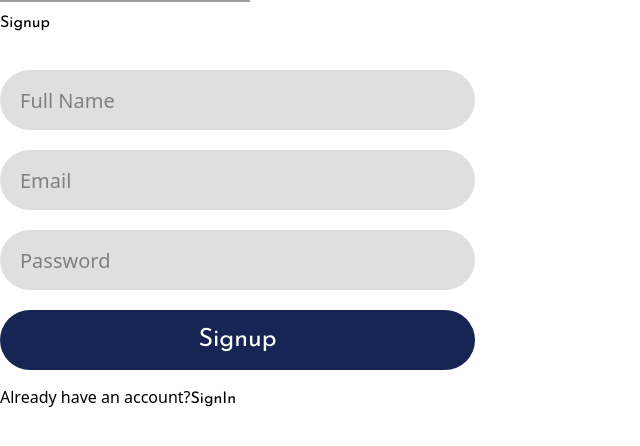
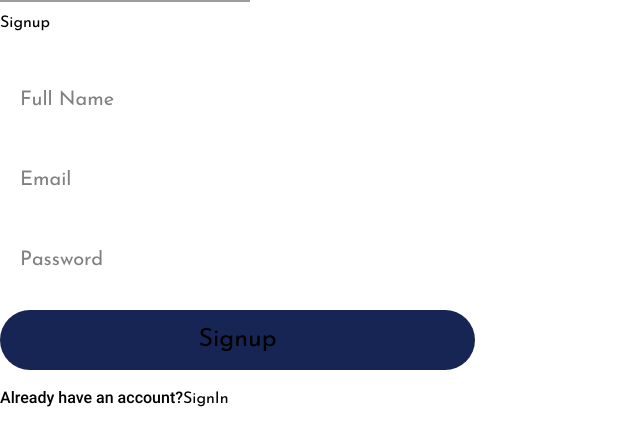
Before and after one commit to AbdulRaufHassan/Chat_App-Firebase-React_Js, a React (Vite) app: page / in a window 1280 px wide. Shown: the part 198-644 px from the top of the page, without its empty margins (0-640 px from the left). Built offline with nearby package versions, Linux system fonts and the light colour scheme; no server answers; grey boxes are pictures that could not be loaded.

Commit message:
add signin_signup page validation and message

```diff
--- a/package.json
+++ b/package.json
@@ -10,6 +10,7 @@
     "preview": "vite preview"
   },
   "dependencies": {
+    "@ant-design/icons": "^5.3.1",
     "antd": "^5.14.2",
     "firebase": "^10.8.0",
     "react": "^18.2.0",
--- a/src/contants/index.js
+++ b/src/contants/index.js
@@ -1,3 +1,4 @@
 const emailRegex = /[a-zA-Z0-9._%+-]+@[a-zA-Z0-9.-]+\.[a-zA-Z]{2,}/;
+const whiteSpaceRegex = /^[^\s]+(?:$|.*[^\s]+$)/;
 
-export {emailRegex}
+export {emailRegex,whiteSpaceRegex}
--- a/src/css/chatPage.css
+++ b/src/css/chatPage.css
@@ -35,10 +35,10 @@
 
 .MessageSec > header {
   height: 72px;
-  box-shadow: 0px 5px 12px 0px rgba(0,0,0,0.5);
+  box-shadow: 0px 1px 12px 0px rgba(0,0,0,0.5);
 }
 
 .MessageSec > footer {
   height: 72px;
-  box-shadow: 0px -5px 12px 0px rgba(0,0,0,0.5);
+  box-shadow: 0px -1px 12px 0px rgba(0,0,0,0.5);
 }
--- a/src/css/signin_signup_page.css
+++ b/src/css/signin_signup_page.css
@@ -3,8 +3,8 @@
   src: url("../assets/fonts/josefinSans.ttf");
 }
 
-.josefin-font{
-  font-family: 'josefinSans',sans-serif !important;
+.josefin-font {
+  font-family: "josefinSans", sans-serif !important;
 }
 
 .inner_Div {
@@ -25,7 +25,7 @@
 .inner_Div input {
   height: 60px;
   width: 100%;
-  background-color: rgba(220, 220, 220, 0.9);
+  background-color: white;
   border-radius: 30px;
   font-size: 20px;
   margin: 10px 0px;
@@ -48,7 +48,6 @@
   width: 100%;
   height: 60px;
   border-radius: 30px;
-  color: white;
   background-color: rgb(23 37 84);
   margin-top: 10px;
   margin-bottom: 15px;
@@ -56,10 +55,6 @@
 }
 
 @media only screen and (max-width: 520px) {
-  .inner_Div > img {
-    height: 170px;
-    width: 220px;
-  }
   .inner_Div {
     width: 100%;
     margin: 0px 10px;
@@ -69,8 +64,21 @@
   }
 
   .inner_Div > img {
-    height: 180px;
-    width: 230px;
+    height: 160px;
+    width: 220px;
+  }
+
+  .inner_Div > form > input {
+    margin-bottom: 5px;
+    height: 55px;
+  }
+
+  .validation_text {
+    font-size: 13px;
+  }
+
+  .inner_Div button {
+    height: 55px;
   }
 }
 
--- a/src/index.css
+++ b/src/index.css
@@ -8,28 +8,21 @@ body {
   margin: 0px auto;
 }
 
-.dot {
-  width: 15px;
-  height: 15px;
-  background-color: white;
-  border-radius: 50%;
-  margin: 0 8px;
-  animation: expandContract 1.3s infinite ease-in-out;
+.ant-spin-dot-item {
+  background-color: white !important;
 }
 
-.dot:nth-child(2) {
-  animation-delay: 0.3s;
+.ant-modal-content {
+  background-color: rgb(203 213 225) !important;
 }
 
-.dot:nth-child(3) {
-  animation-delay: 0.8s;
+button:disabled {
+  cursor: not-allowed !important;
 }
 
-@keyframes expandContract {
-  0%, 100% {
-    transform: scale(1);
-  }
-  50% {
-    transform: scale(1.5);
-  }
+.autofill_input_bg_white:-webkit-autofill,
+.autofill_input_bg_white:-webkit-autofill:hover,
+.autofill_input_bg_white:-webkit-autofill:focus,
+.autofill_input_bg_white:-webkit-autofill:active {
+  -webkit-box-shadow: 0 0 0 30px white inset;
 }
--- a/src/pages/SigninPage.jsx
+++ b/src/pages/SigninPage.jsx
@@ -1,11 +1,15 @@
-import React from "react";
+import React, { useState } from "react";
 import "../css/signin_signup_page.css";
 import CHAT_ICON from "../assets/images/chat_icon.svg";
 import { Link } from "react-router-dom";
 import { useForm } from "react-hook-form";
 import { auth, signInWithEmailAndPassword } from "../config";
+import { emailRegex } from "../contants";
+import { Spin } from "antd";
+import { message } from "antd";
 
 function SigninPage() {
+  const [buttonDisabled, setButtonDisabled] = useState(false);
   const {
     register,
     handleSubmit,
@@ -15,49 +19,100 @@ function SigninPage() {
   } = useForm();
 
   const signin = (data) => {
+    setButtonDisabled(true);
     signInWithEmailAndPassword(auth, data.email, data.password)
       .then((userCredential) => {
-        console.log(userCredential);
+        message.success(
+          {
+            type: "success",
+            content: "You have successfully signed in",
+          },
+          2
+        );
       })
       .catch((error) => {
         console.log(error.message);
+        if (error.code == "auth/invalid-credential") {
+          message.error(
+            {
+              type: "error",
+              content:
+                "Your account does not exist. Please sign up to create a new account",
+            },
+            4
+          );
+        } else if (error.code == "auth/network-request-failed") {
+          message.error(
+            {
+              type: "error",
+              content: "No internet connection",
+            },
+            2
+          );
+        }
+        setButtonDisabled(false);
       });
-    reset();
   };
 
   return (
     <div className="flex items-center justify-center min-h-screen max-h-fit pt-7 pb-4 bg-blue-950">
-      <div className="bg-gray-50 flex flex-col px-4 pb-4 items-center inner_Div">
+      <div className="bg-slate-300 flex flex-col px-4 pb-4 items-center inner_Div">
         <img src={CHAT_ICON} />
-        <h1 className="text-slate-600 font-black text-5xl h-auto josefin-font">Signin</h1>
+        <h1 className="text-slate-600 font-black text-5xl h-auto josefin-font">
+          Signin
+        </h1>
         <form onSubmit={handleSubmit(signin)}>
           <input
-            type="email"
-            className={
-              errors.email &&
-              "border-2 border-red-800 focus:border-2 focus:border-red-800"
-            }
+            type="text"
+            className={`josefin-font autofill_input_bg_white
+              ${
+                errors.email
+                  ? "border-2 border-red-800 focus:border-2 focus:border-red-800"
+                  : "focus:border-2 border-gray-500"
+              }
+            `}
             placeholder="Email"
-            {...register("email", { required: true })}
+            {...register("email", {
+              required: "Required",
+              pattern: {
+                value: emailRegex,
+                message: "Invalid Email",
+              },
+            })}
           />
           {errors.email && (
-            <h6 className="text-red-800	mb-4 mx-4 font-medium">Required</h6>
+            <h6 className="text-red-800	mb-4 mx-4 font-medium validation_text">
+              {errors.email.message}
+            </h6>
           )}
           <input
             type="password"
-            className={
-              errors.password &&
-              "border-2 border-red-800 focus:border-2 focus:border-red-800"
-            }
+            className={`josefin-font autofill_input_bg_white
+              ${
+                errors.password
+                  ? "border-2 border-red-800 focus:border-2 focus:border-red-800"
+                  : "focus:border-2 border-gray-500"
+              }
+            `}
             placeholder="Password"
-            {...register("password", { required: true })}
+            {...register("password", {
+              required: "Required",
+            })}
           />
           {errors.password && (
-            <h6 className="text-red-800	mb-4 mx-4 font-medium">Required</h6>
+            <h6 className="text-red-800	mb-4 mx-4 font-medium validation_text">
+              {errors.password.message}
+            </h6>
           )}
-          <button type="submit" className="josefin-font">Signin</button>
+          <button
+            type="submit"
+            className="josefin-font text-white"
+            disabled={buttonDisabled}
+          >
+            {buttonDisabled ? <Spin /> : "Signin"}
+          </button>
         </form>
-        <span className="text-slate-600 mb-5 text-lg">
+        <span className="text-gray-500 mb-5 text-lg roboto-font">
           Don't have an account?
           <Link to={"/"} className="ml-2 josefin-font text-blue-950">
             Signup
--- a/src/pages/SignupPage.jsx
+++ b/src/pages/SignupPage.jsx
@@ -1,4 +1,4 @@
-import React from "react";
+import React, { useState } from "react";
 import "../css/signin_signup_page.css";
 import CHAT_ICON from "../assets/images/chat_icon.svg";
 import { Link } from "react-router-dom";
@@ -10,8 +10,11 @@ import {
   doc,
   setDoc,
 } from "../config";
+import { emailRegex, whiteSpaceRegex } from "../contants";
+import { Spin, message } from "antd";
 
 function SignupPage() {
+  const [buttonDisabled, setButtonDisabled] = useState(false);
   const {
     register,
     handleSubmit,
@@ -21,8 +24,15 @@ function SignupPage() {
   } = useForm();
 
   const signup = (data) => {
+    setButtonDisabled(true);
     createUserWithEmailAndPassword(auth, data.email, data.password)
       .then(async (userCredential) => {
+        message.success(
+          {
+            type: "success",
+            content: "You have successfully signed up",
+          }
+        );
         await setDoc(doc(db, "users", userCredential.user.uid), {
           fullName: data.fullName,
           emailAddress: data.email,
@@ -31,12 +41,29 @@ function SignupPage() {
       })
       .catch((error) => {
         console.log(error.message);
+        if (error.code == "auth/email-already-in-use") {
+          message.error(
+            {
+              type: "error",
+              content: "Email already in use",
+            },
+            2
+          );
+        } else if (error.code == "auth/network-request-failed") {
+          message.error(
+            {
+              type: "error",
+              content: "No internet connection",
+            },
+            2
+          );
+        }
+        setButtonDisabled(false);
       });
-    reset();
   };
   return (
     <div className="flex items-center justify-center min-h-screen max-h-fit pt-7 pb-4 bg-blue-950">
-      <div className="bg-gray-50 flex flex-col px-4 pb-4 items-center inner_Div">
+      <div className="bg-slate-300 flex flex-col px-4 pb-4 items-center inner_Div">
         <img src={CHAT_ICON} />
         <h1 className="text-slate-600 font-black text-5xl h-auto josefin-font">
           Signup
@@ -44,10 +71,11 @@ function SignupPage() {
         <form onSubmit={handleSubmit(signup)}>
           <input
             type="text"
-            className={
-              errors.fullName &&
-              "border-2 border-red-800 focus:border-2 focus:border-red-800"
-            }
+            className={`josefin-font autofill_input_bg_white ${
+              errors.fullName
+                ? "border-2 border-red-800 focus:border-2 focus:border-red-800"
+                : "focus:border-2 focus:border-gray-500"
+            }`}
             placeholder="Full Name"
             {...register("fullName", {
               required: "Required",
@@ -56,39 +84,71 @@ function SignupPage() {
                 message: "Full name must be at least 4 characters long",
               },
               maxLength: {
-                value: 20,
-                message: "Full name cannot exceed 20 characters",
+                value: 25,
+                message: "Full name should not exceed 25 characters",
+              },
+              pattern: {
+                value: whiteSpaceRegex,
+                message: "Full Name should not start or end with a whitespace",
               },
             })}
           />
           {errors.fullName && (
-            <h6 className="text-red-800	mb-4 mx-4 font-medium">
+            <h6 className="text-red-800	mb-4 mx-4 font-medium validation_text">
               {errors.fullName.message}
             </h6>
           )}
           <input
-            type="email"
-            className={errors.email && "border-2 border-red-800"}
+            type="text"
+            className={`josefin-font autofill_input_bg_white ${
+              errors.email
+                ? "border-2 border-red-800"
+                : "focus:border-2 focus:border-gray-500"
+            }`}
             placeholder="Email"
-            {...register("email", { required: true })}
+            {...register("email", {
+              required: "Required",
+              pattern: {
+                value: emailRegex,
+                message: "Invalid Email",
+              },
+            })}
           />
           {errors.email && (
-            <h6 className="text-red-800	mb-4 mx-4 font-medium">Required</h6>
+            <h6 className="text-red-800	mb-4 mx-4 font-medium validation_text">
+              {errors.email.message}
+            </h6>
           )}
           <input
             type="password"
-            className={errors.password && "border-2 border-red-800"}
+            className={`josefin-font autofill_input_bg_white ${
+              errors.password
+                ? "border-2 border-red-800"
+                : "focus:border-2 focus:border-gray-500"
+            }`}
             placeholder="Password"
-            {...register("password", { required: true })}
+            {...register("password", {
+              required: "Required",
+              minLength: {
+                value: 6,
+                message: "Password must be at least 6 characters long",
+              },
+            })}
           />
           {errors.password && (
-            <h6 className="text-red-800	mb-4 mx-4 font-medium">Required</h6>
+            <h6 className="text-red-800	mb-4 mx-4 font-medium validation_text">
+              {errors.password.message}
+            </h6>
           )}
-          <button type="submit" className="josefin-font">
-            Signup
+          <button
+            type="submit"
+            className="josefin-font text-white"
+            disabled={buttonDisabled}
+          >
+            {buttonDisabled ? <Spin /> : "Signup"}
           </button>
         </form>
-        <span className="text-slate-600 mb-5 text-lg">
+        <span className="text-gray-500 mb-5 text-lg roboto-font">
           Already have an account?
           <Link to={"/signin"} className="text-blue-950 ml-2 josefin-font">
             SignIn
```
Also changed, not shown: src/App.jsx (+9 -6 lines), src/components/AddContactModal.jsx (+20 -22 lines), src/components/ContactListSec.jsx (+13 -2 lines), 1 other file (tests, documents, lock files or other folders).
